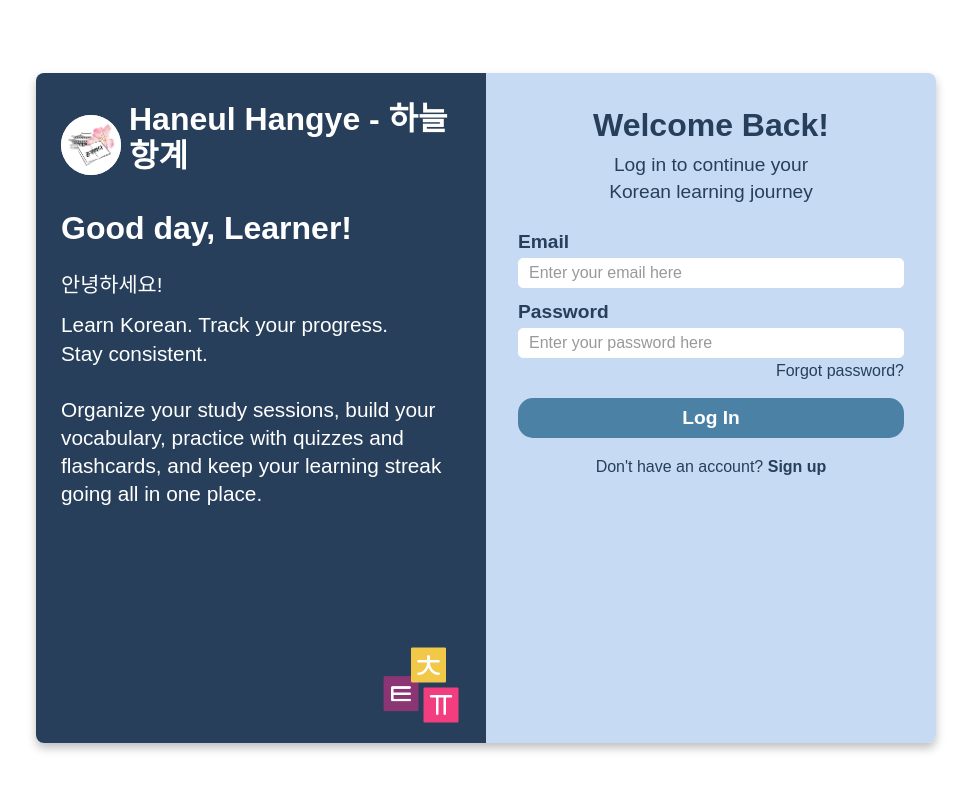
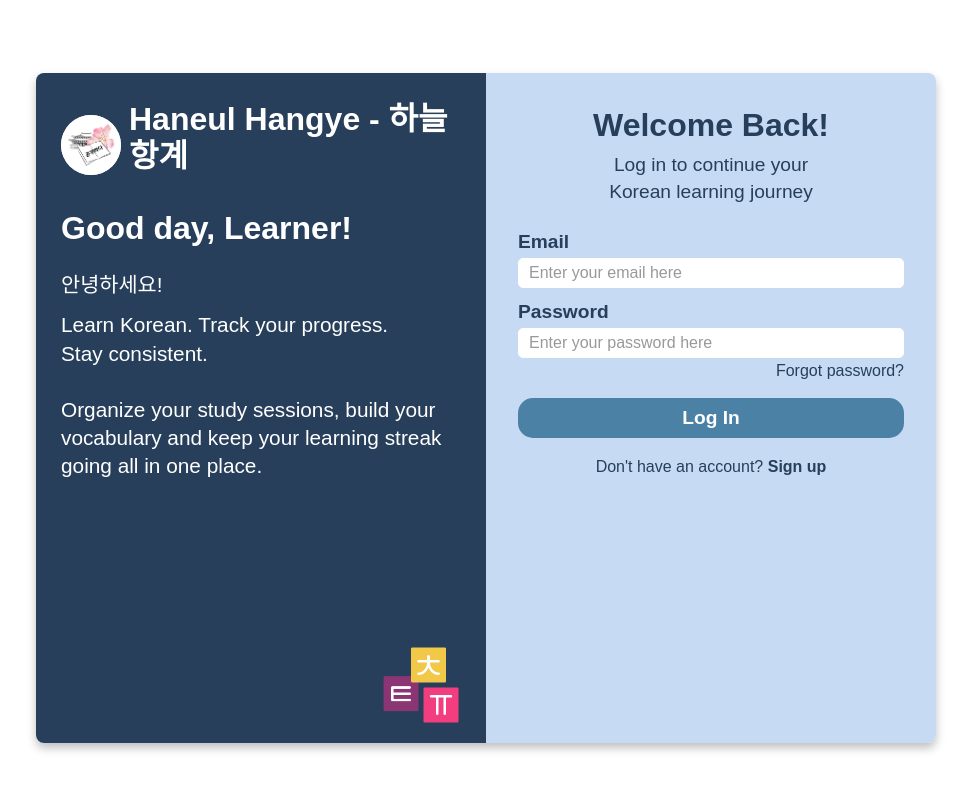
Before and after one commit to rdAlva/Haneul-Hangye, a React (Vite) app in the folder client/: page / in a window 1280 px wide. Shown: the top 790 px of the page, without its empty margins (154-1125 px from the left). Built offline with nearby package versions, Linux system fonts and the light colour scheme; no server answers; the HTML template or start-up script is replaced by a standard one.

Commit message:
Fix password reset flow and update README

```diff
--- a/client/src/App.jsx
+++ b/client/src/App.jsx
@@ -3,6 +3,7 @@ import Dashboard from "./pages/Dashboard";
 import Login from "./pages/Login";
 import Register from "./pages/Register";
 import ForgotPassword from "./pages/ForgotPassword";
+import ChangePassword from "./pages/ChangePassword";
 import ProtectedRoute from "./components/ProtectedRoute";
 import Sessions from "./pages/Sessions";
 import Vocabulary from "./pages/Vocabulary";
@@ -14,6 +15,7 @@ function App() {
         <Route path="/" element={<Login />} />
         <Route path="/register" element={<Register />} />
         <Route path="/forgot-password" element={<ForgotPassword />} />
+        <Route path="/reset-password" element={<ChangePassword />} />
 
         <Route
           path="/dashboard"
--- a/client/src/pages/ChangePassword.jsx
+++ b/client/src/pages/ChangePassword.jsx
@@ -56,12 +56,13 @@ const [loading, setLoading] = useState(false)
         <p className="korean-text">안녕하세요!</p>
 
         <p className="info-text">
-          Learn Korean. Track your progress.<br />
-          Stay consistent.<br /><br />
-          Organize your study sessions, build<br />
-          your vocabulary, practice with quizzes<br />
-          and flashcards, and keep your learning<br />
-          streak going all in one place.
+          Learn Korean. Track your progress.
+            <br />
+            Stay consistent.
+            <br />
+            <br />
+            Organize your study sessions, build your vocabulary and keep your learning streak going all in
+            one place.
         </p>
 
         <div className="language-icons">
--- a/client/src/pages/ForgotPassword.jsx
+++ b/client/src/pages/ForgotPassword.jsx
@@ -17,8 +17,8 @@ function ForgotPassword() {
     setMessage(null)
 
     const { error } = await supabase.auth.resetPasswordForEmail(email, {
-      redirectTo: 'http://localhost:5173/reset-password'
-    })
+  redirectTo: `${window.location.origin}/reset-password`,
+  })
 
     if (error) {
       setError(error.message)
@@ -48,12 +48,13 @@ function ForgotPassword() {
         <p className="korean-text">안녕하세요!</p>
 
         <p className="info-text">
-          Learn Korean. Track your progress.<br />
-          Stay consistent.<br /><br />
-          Organize your study sessions, build<br />
-          your vocabulary, practice with quizzes<br />
-          and flashcards, and keep your learning<br />
-          streak going all in one place.
+          Learn Korean. Track your progress.
+            <br />
+            Stay consistent.
+            <br />
+            <br />
+            Organize your study sessions, build your vocabulary and keep your learning streak going all in
+            one place.
         </p>
 
         <div className="language-icons">
--- a/client/src/pages/Login.jsx
+++ b/client/src/pages/Login.jsx
@@ -49,8 +49,7 @@ function Login() {
             Stay consistent.
             <br />
             <br />
-            Organize your study sessions, build your vocabulary, practice with
-            quizzes and flashcards, and keep your learning streak going all in
+            Organize your study sessions, build your vocabulary and keep your learning streak going all in
             one place.
           </p>
 
--- a/client/src/pages/Register.jsx
+++ b/client/src/pages/Register.jsx
@@ -64,13 +64,9 @@ function Register() {
             <br />
             Stay consistent.
             <br />
-            Organize your study sessions, build
             <br />
-            your vocabulary, practice with quizzes
-            <br />
-            and flashcards, and keep your learning
-            <br />
-            streak going all in one place.
+            Organize your study sessions, build your vocabulary and keep your learning streak going all in
+            one place.
           </p>
 
           <div className="language-icons">
```
Also changed, not shown: client/src/pages/ChangePassword.css (renamed from client/src/pages/ChangePassword..css), 2 other files (tests, documents, lock files or other folders).
